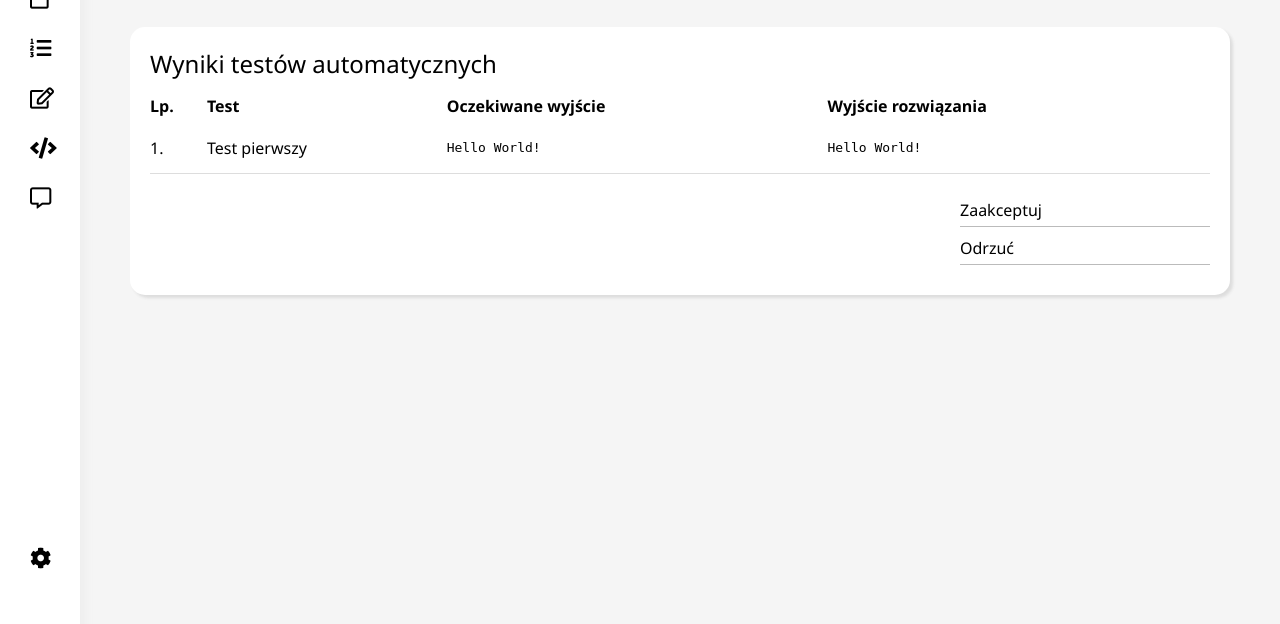
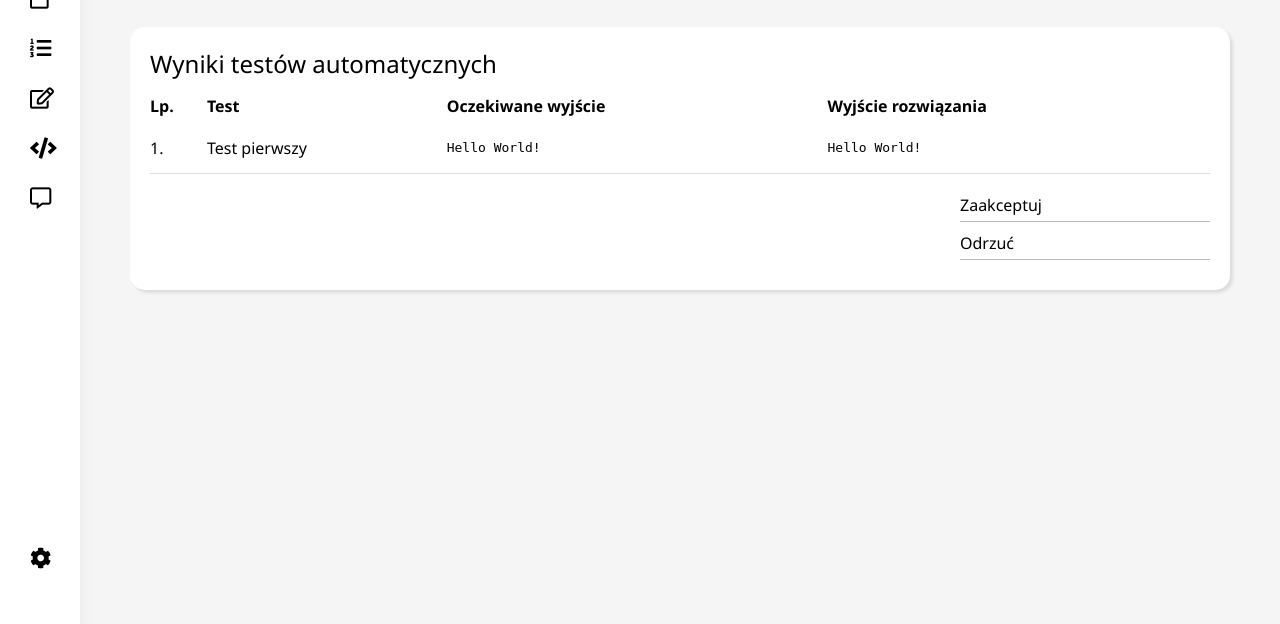
Before and after one commit to RafalKiszczyszyn/Buzkashi, a Django app: page /solutions/results/1 in a window 1280 px wide. Shown: the part 176-800 px from the top of the page. Run offline with Django 3.2, Linux system fonts and the light colour scheme; some libraries are stand-ins or nearby versions.

Commit message:
Fix grid space

```diff
--- a/static/css/tile.css
+++ b/static/css/tile.css
@@ -9,7 +9,7 @@
 .tile-grid {
     display: grid;
     grid-template-columns: auto 250px;
-    grid-gap: 25px;
+    grid-gap: 20px;
 }
 
 .tile-content {
```
